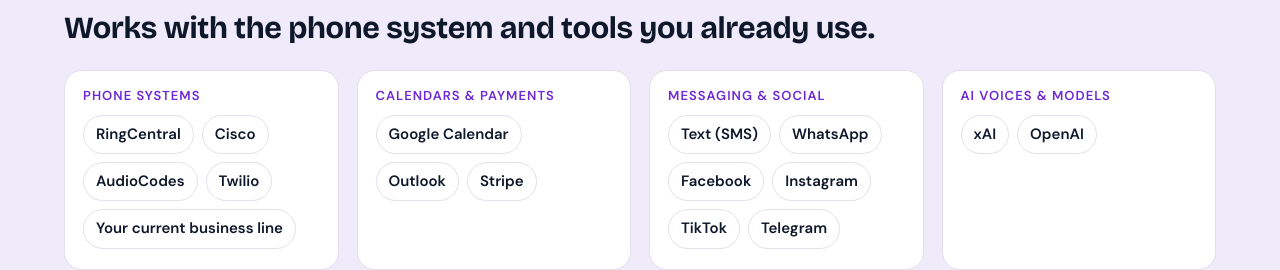
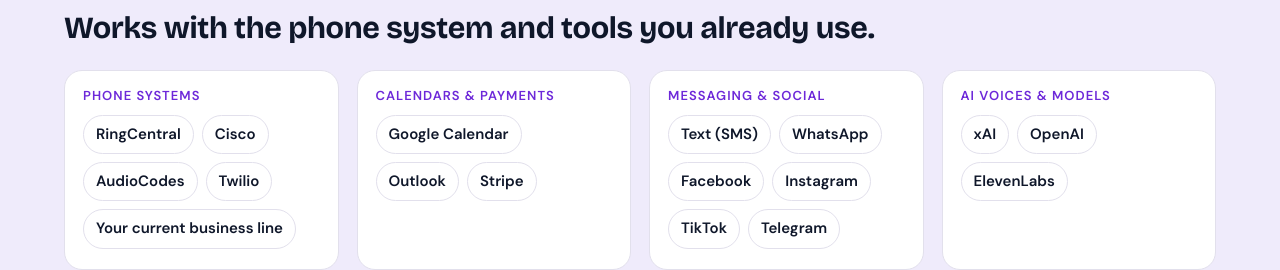
Before and after one commit to calldirectorai/calldirector-ai-site, a plain HTML site: page index.html in a window 1280 px wide. Shown: the part 1068-1338 px from the top of the page. Drawn offline with nearby package versions, Linux system fonts and the light colour scheme; a script that the page names is missing.

Commit message:
Works With: add ElevenLabs
Co-Authored-By: Claude Opus 5.5 <noreply@anthropic.com>
Claude-Session: https://claude.ai/code/session_01D9GUvMy3AjLZjFZN48yB7C

```diff
--- a/index.html
+++ b/index.html
@@ -490,7 +490,7 @@ fbq('track','PageView');
         <div class="ww-c"><h3>Phone systems</h3><ul><li>RingCentral</li><li>Cisco</li><li>AudioCodes</li><li>Twilio</li><li>Your current business line</li></ul></div>
         <div class="ww-c"><h3>Calendars &amp; payments</h3><ul><li>Google Calendar</li><li>Outlook</li><li>Stripe</li></ul></div>
         <div class="ww-c"><h3>Messaging &amp; social</h3><ul><li>Text (SMS)</li><li>WhatsApp</li><li>Facebook</li><li>Instagram</li><li>TikTok</li><li>Telegram</li></ul></div>
-        <div class="ww-c"><h3>AI voices &amp; models</h3><ul><li>xAI</li><li>OpenAI</li></ul></div>
+        <div class="ww-c"><h3>AI voices &amp; models</h3><ul><li>xAI</li><li>OpenAI</li><li>ElevenLabs</li></ul></div>
       </div>
       <p class="ww-n">Keep your number. Calls reach Vera through simple forwarding or a direct connection to your phone system, and transfers ring your team with an introduction first.</p>
     </div>
```
